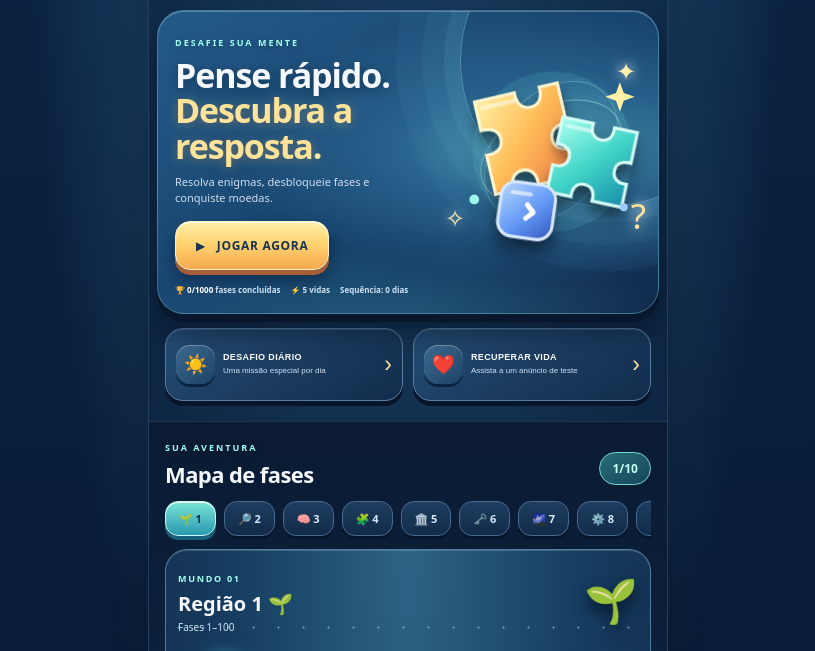
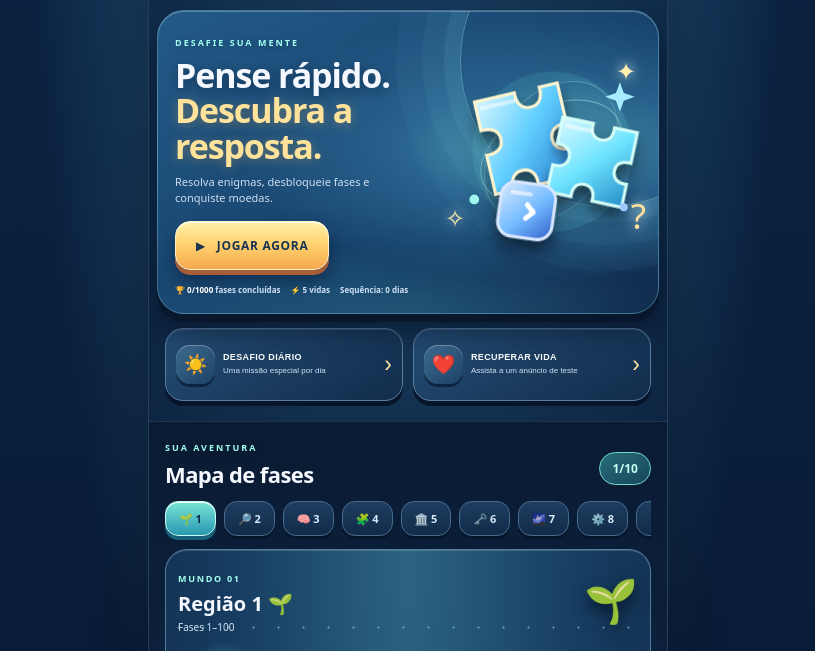
Before and after one commit to acrioinnovation-alt/acrio-zip-builder, a plain HTML site: page projetos/desafio-logico/app/index.html in a window 1280 px wide. Shown: the part 71-722 px from the top of the page, without its empty margins (232-1047 px from the left). Drawn offline with Linux system fonts and the light colour scheme.

Commit message:
Atualiza pacote Desafio Lógico - identidade azul

```diff
--- a/projetos/desafio-logico/app/index.html
+++ b/projetos/desafio-logico/app/index.html
@@ -35,9 +35,9 @@
           <div class="orbit orbit-one"></div><div class="orbit orbit-two"></div>
           <svg class="puzzle-illustration" viewBox="0 0 220 220">
             <defs>
-              <linearGradient id="tileA" x1="0" y1="0" x2="1" y2="1"><stop stop-color="#fff2a6"/><stop offset=".48" stop-color="#ffbd58"/><stop offset="1" stop-color="#ec7847"/></linearGradient>
-              <linearGradient id="tileB" x1="0" y1="0" x2="1" y2="1"><stop stop-color="#a9fff0"/><stop offset=".5" stop-color="#42d5c8"/><stop offset="1" stop-color="#168eaa"/></linearGradient>
-              <linearGradient id="tileC" x1="0" y1="0" x2="1" y2="1"><stop stop-color="#b9d8ff"/><stop offset=".55" stop-color="#6398f5"/><stop offset="1" stop-color="#3159bd"/></linearGradient>
+              <linearGradient id="tileA" x1="0" y1="0" x2="1" y2="1"><stop stop-color="#d8f7ff"/><stop offset=".48" stop-color="#62cfff"/><stop offset="1" stop-color="#267bd0"/></linearGradient>
+              <linearGradient id="tileB" x1="0" y1="0" x2="1" y2="1"><stop stop-color="#d9f8ff"/><stop offset=".5" stop-color="#70e4ff"/><stop offset="1" stop-color="#248fca"/></linearGradient>
+              <linearGradient id="tileC" x1="0" y1="0" x2="1" y2="1"><stop stop-color="#d9eaff"/><stop offset=".55" stop-color="#72baff"/><stop offset="1" stop-color="#315fca"/></linearGradient>
               <filter id="tileShadow" x="-40%" y="-40%" width="180%" height="190%"><feGaussianBlur in="SourceAlpha" stdDeviation="6"/><feOffset dy="9"/><feComponentTransfer><feFuncA type="linear" slope=".35"/></feComponentTransfer><feMerge><feMergeNode/><feMergeNode in="SourceGraphic"/></feMerge></filter>
             </defs>
             <circle cx="112" cy="108" r="82" fill="#76e6e8" opacity=".12"/>
@@ -54,7 +54,7 @@
               <path d="M14 14h19" stroke="#fff" stroke-width="4" stroke-linecap="round" opacity=".6"/>
               <path d="M31 25l7 7-7 7" fill="none" stroke="#fff" stroke-width="5" stroke-linecap="round" stroke-linejoin="round"/>
             </g>
-            <path d="M181 37l4 11 11 4-11 4-4 11-4-11-11-4 11-4z" fill="#fff0a8"/>
+            <path d="M181 37l4 11 11 4-11 4-4 11-4-11-11-4 11-4z" fill="#a7edff"/>
             <circle cx="32" cy="157" r="5" fill="#9ef5ed"/><circle cx="185" cy="165" r="4" fill="#9ec8ff"/>
           </svg>
           <span class="float-symbol symbol-a">✦</span><span class="float-symbol symbol-b">?</span><span class="float-symbol symbol-c">✧</span>
```
